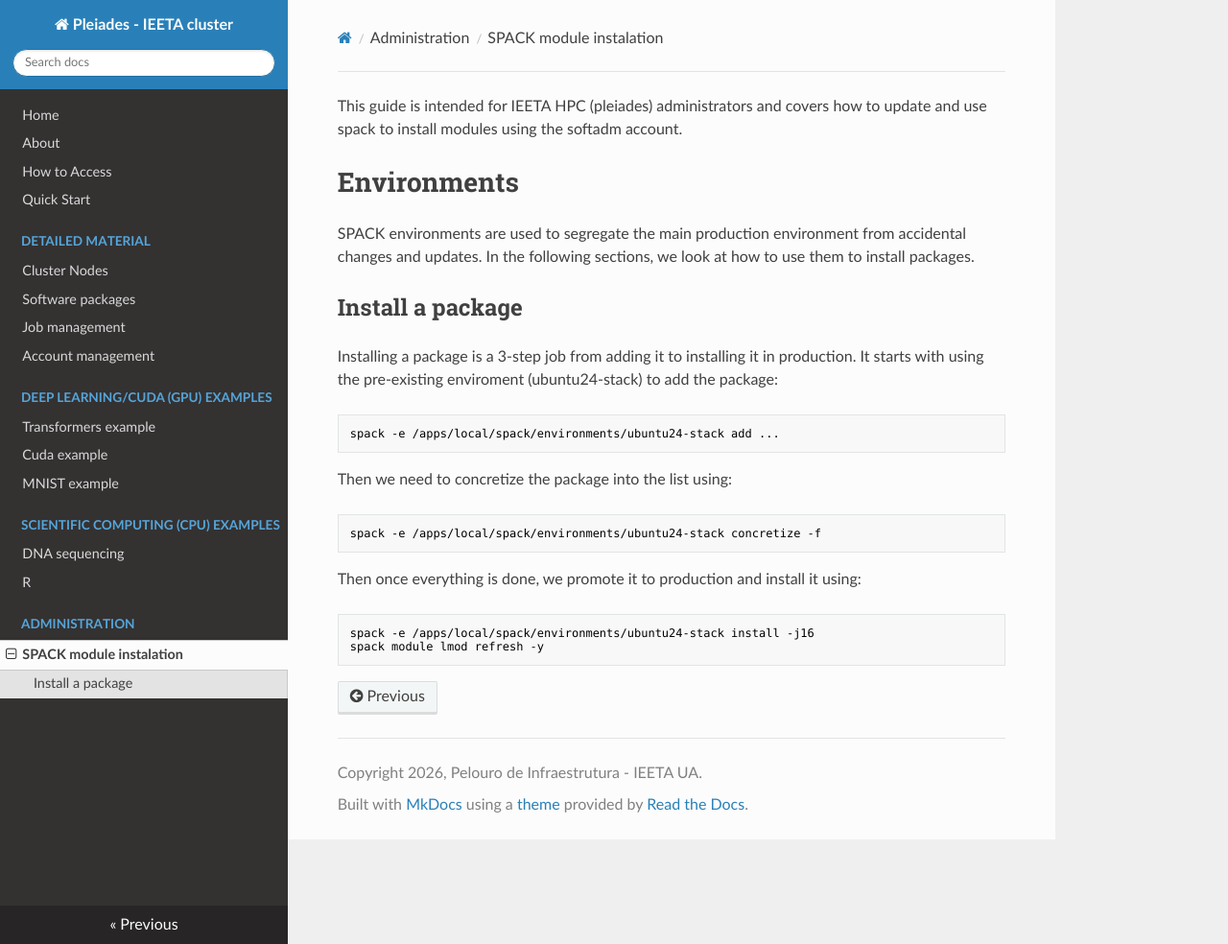
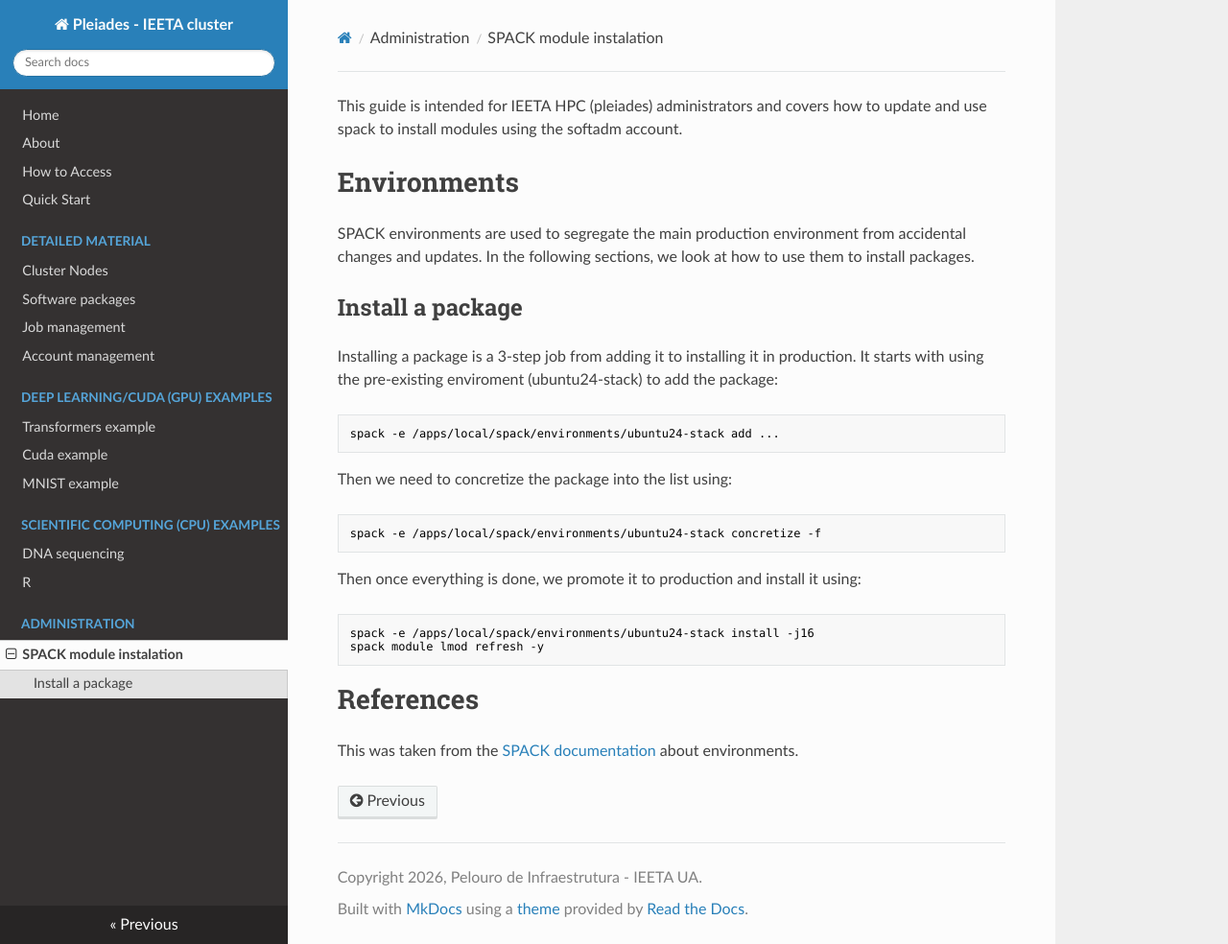
Before and after one commit to ieeta-pt/HPC-guides, an MkDocs documentation site: the page built from docs/spack/install-and-update.md, in a window 1280 px wide and 984 px high. Shown: the whole window at 96% size. Built offline with MkDocs 1.6.1, drawn with Linux system fonts in a browser that asks for light colours; nearby versions of some CDN libraries.

Commit message:
References

````diff
--- a/docs/spack/install-and-update.md
+++ b/docs/spack/install-and-update.md
@@ -24,3 +24,7 @@ Then once everything is done, we promote it to production and install it using:
 spack -e /apps/local/spack/environments/ubuntu24-stack install -j16
 spack module lmod refresh -y
 ```
+
+# References
+
+This was taken from the [SPACK documentation](https://spack.readthedocs.io/en/latest/environments.html) about environments.
````
